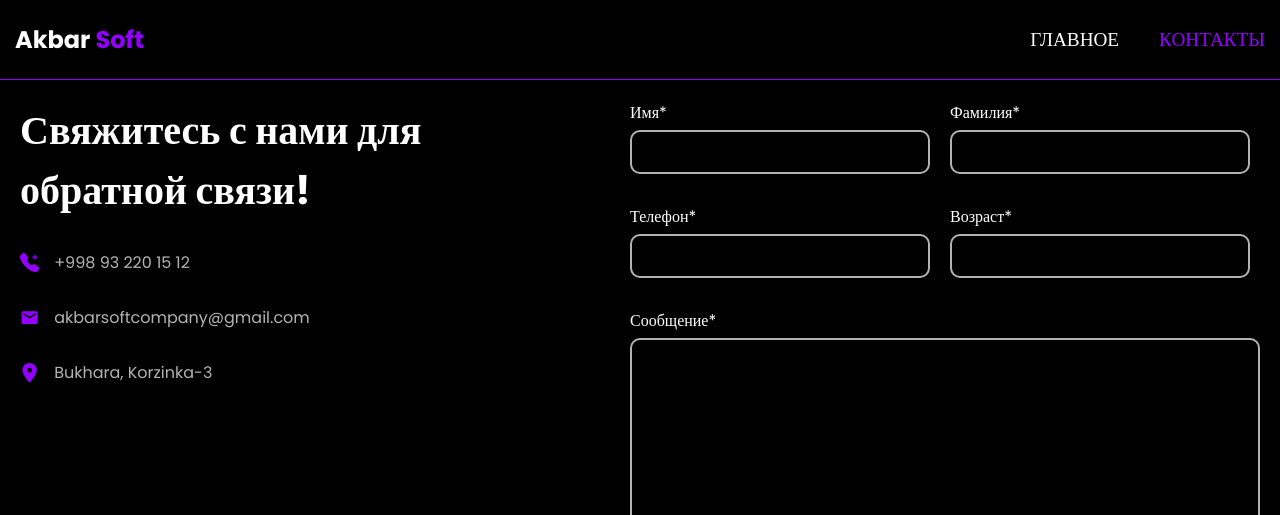
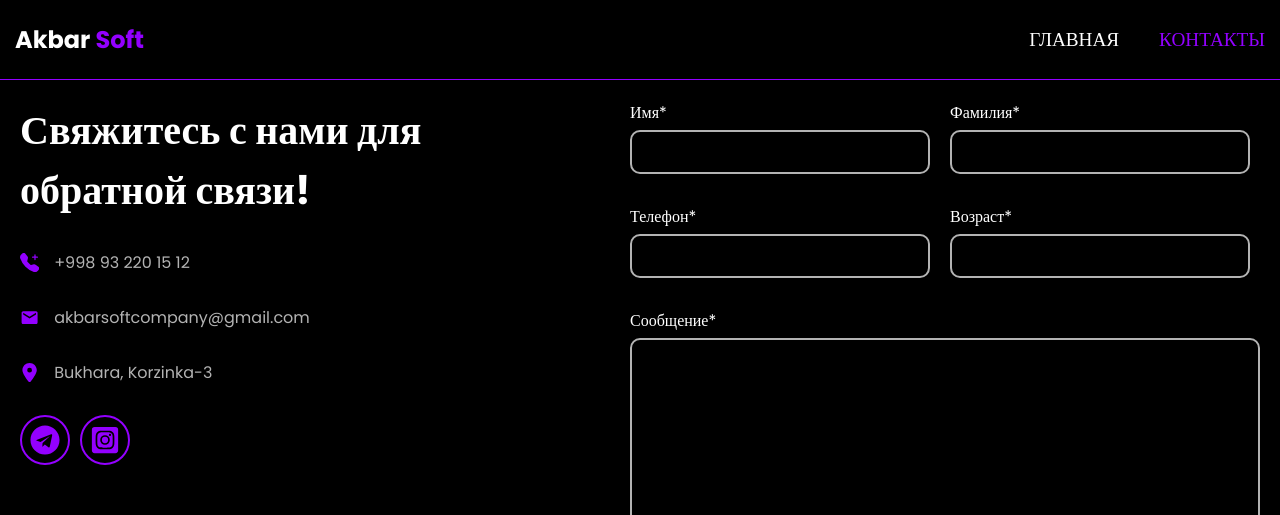
Before and after one commit to akiakiaki9/akbarsoft, a Next.js app: page /contacts in a window 1280 px wide. Shown: the top 515 px of the page. Built offline with nearby package versions, Linux system fonts and the light colour scheme; a web font is replaced by a local one.

Commit message:
improvement

```diff
--- a/src/app/components/header/HeaderComp.jsx
+++ b/src/app/components/header/HeaderComp.jsx
@@ -12,7 +12,7 @@ export default function HeaderComp() {
                 <div className="header__content__section-1">
                     <h1>Akbar Soft</h1>
                     <p className='header__p1'>Ваш путь к цифровому совершенству!</p>
-                    <p className='header__p2'>Современная фриланс-компания, которая предлагает инновационные IT-решения для вашего бизнеса.
+                    <p className='header__p2'>Современная фриланс команда, которая предлагает инновационные IT-решения для вашего бизнеса.
                         Мы специализируемся на разработке веб-сайтов, а также создании
                         программного обеспечения, адаптированного под ваши уникальные задачи.
                     </p>
--- a/src/app/components/navbar/NavbarComp.jsx
+++ b/src/app/components/navbar/NavbarComp.jsx
@@ -50,7 +50,7 @@ export default function NavbarComp() {
                 <Link href="/"><h2>Akbar <span>Soft</span></h2>{/*<img src="/images/brand.svg" alt="Brand" className='navbar__brand' />*/}</Link>
                 {!isMobile && (
                     <ul className="navbar-items">
-                        <li><Link onClick={() => handleLinkClick('/')} style={{ color: activePage === '/' ? 'var(--violet-color)' : '' }} href="/">Главное</Link></li>
+                        <li><Link onClick={() => handleLinkClick('/')} style={{ color: activePage === '/' ? 'var(--violet-color)' : '' }} href="/">Главная</Link></li>
                         {/* <li><Link onClick={() => handleLinkClick('/about-us')} style={{ color: activePage === '/about-us' ? 'var(--violet-color)' : '' }} href="/about-us">About</Link></li>
                         <li><Link onClick={() => handleLinkClick('/services')} style={{ color: activePage === '/services' ? 'var(--violet-color)' : '' }} href="/services">Services</Link></li>
                         <li><Link onClick={() => handleLinkClick('/portfolio')} style={{ color: activePage === '/portfolio' ? 'var(--violet-color)' : '' }} href="/portfolio">Portfolio</Link></li> */}
@@ -65,7 +65,7 @@ export default function NavbarComp() {
             {isMenuOpen && isMobile && (
                 <div className="navbar-fullscreen-menu active">
                     <ul className="menu-items">
-                        <li><Link onClick={() => handleLinkClick('/')} style={{ color: activePage === '/' ? 'var(--violet-color)' : '' }} href="/">Home</Link></li>
+                        <li><Link onClick={() => handleLinkClick('/')} style={{ color: activePage === '/' ? 'var(--violet-color)' : '' }} href="/">Главная</Link></li>
                         {/* <li><Link onClick={() => handleLinkClick('/about-us')} style={{ color: activePage === '/about-us' ? 'var(--violet-color)' : '' }} href="/about-us">About</Link></li>
                         <li><Link onClick={() => handleLinkClick('/services')} style={{ color: activePage === '/services' ? 'var(--violet-color)' : '' }} href="/services">Services</Link></li>
                         <li><Link onClick={() => handleLinkClick('/portfolio')} style={{ color: activePage === '/portfolio' ? 'var(--violet-color)' : '' }} href="/portfolio">Portfolio</Link></li> */}
--- a/src/app/components/services/ServicesComp.jsx
+++ b/src/app/components/services/ServicesComp.jsx
@@ -3,6 +3,7 @@ import React, { useState } from 'react';
 import { SERVICES, WEBSITE } from '@/app/utils/pricelist';
 import { GoArrowRight } from "react-icons/go";
 import { FaArrowRightLong } from "react-icons/fa6";
+import Link from 'next/link';
 
 export default function PriceListComp() {
     const [isWebSite, setIsWebSite] = useState(true); // По умолчанию веб-сайты
@@ -56,7 +57,7 @@ export default function PriceListComp() {
                             </div>
                             <div className="pricelist__div"></div>
                             <div className="pricelist-blok__footer">
-                                <p>Purchase Now</p>
+                                <Link href='/contacts'><p>Purchase Now</p></Link>
                                 <FaArrowRightLong className='pricelist__icon2' />
                             </div>
                         </div>
--- a/src/app/contacts/ContactsComp.jsx
+++ b/src/app/contacts/ContactsComp.jsx
@@ -5,6 +5,8 @@ import { MdEmail } from "react-icons/md";
 import { FaLocationDot } from "react-icons/fa6";
 import { MdOutlineArrowRightAlt } from "react-icons/md";
 import GoogleMap from '../components/GoogleMap';
+import { FaTelegram } from "react-icons/fa";
+import { FaInstagramSquare } from "react-icons/fa";
 
 export default function ContactsComp() {
 
@@ -128,6 +130,14 @@ export default function ContactsComp() {
                 <p>Bukhara, Korzinka-3</p>
               </div>
             </div>
+            <div className="contacts-blok__section-1__footer">
+              <a href='https://t.me/akbar_soft' className="contacts-blok__section-1__footer__div">
+                <FaTelegram className='contacts-blok__section-1__footer__icon' />
+              </a>
+              <a href='https://www.instagram.com/akbarsoft_company/profilecard/?igsh=MXZsdXI1c3NwMnY0cw==' className="contacts-blok__section-1__footer__div">
+                <FaInstagramSquare className='contacts-blok__section-1__footer__icon' />
+              </a>
+            </div>
           </div>
           <div className="contacts-blok__section-2">
             <form
--- a/src/app/styles/contacts.css
+++ b/src/app/styles/contacts.css
@@ -54,6 +54,36 @@
 
 .contacts-blok__section__container p a:hover {
     color: var(--violet-color);
+}
+
+.contacts-blok__section-1__footer {
+    display: flex;
+    justify-content: start;
+    gap: 10px;
+}
+
+.contacts-blok__section-1__footer__div {
+    width: 50px;
+    height: 50px;
+    border: 2px solid var(--violet-color);
+    border-radius: 50%;
+    display: flex;
+    justify-content: center;
+    align-items: center;
+    transition: .5s;
+}
+
+.contacts-blok__section-1__footer__icon {
+    width: 40px;
+    height: 40px;
+    transition: .5s;
+    cursor: pointer;
+    padding: 5px;
+    color: var(--violet-color);
+}
+
+.contacts-blok__section-1__footer__div:hover {
+    opacity: .7;
 }
 
 .contacts-blok__section-2 {
--- a/src/app/styles/services.css
+++ b/src/app/styles/services.css
@@ -150,6 +150,10 @@
     gap: 10px;
 }
 
+.pricelist-blok__footer a {
+    text-decoration: none;
+}
+
 .pricelist-blok__footer p {
     color: #fff;
     transition: .5s;
```
Also changed, not shown: src/app/utils/pricelist.js (+10 -10 lines).
